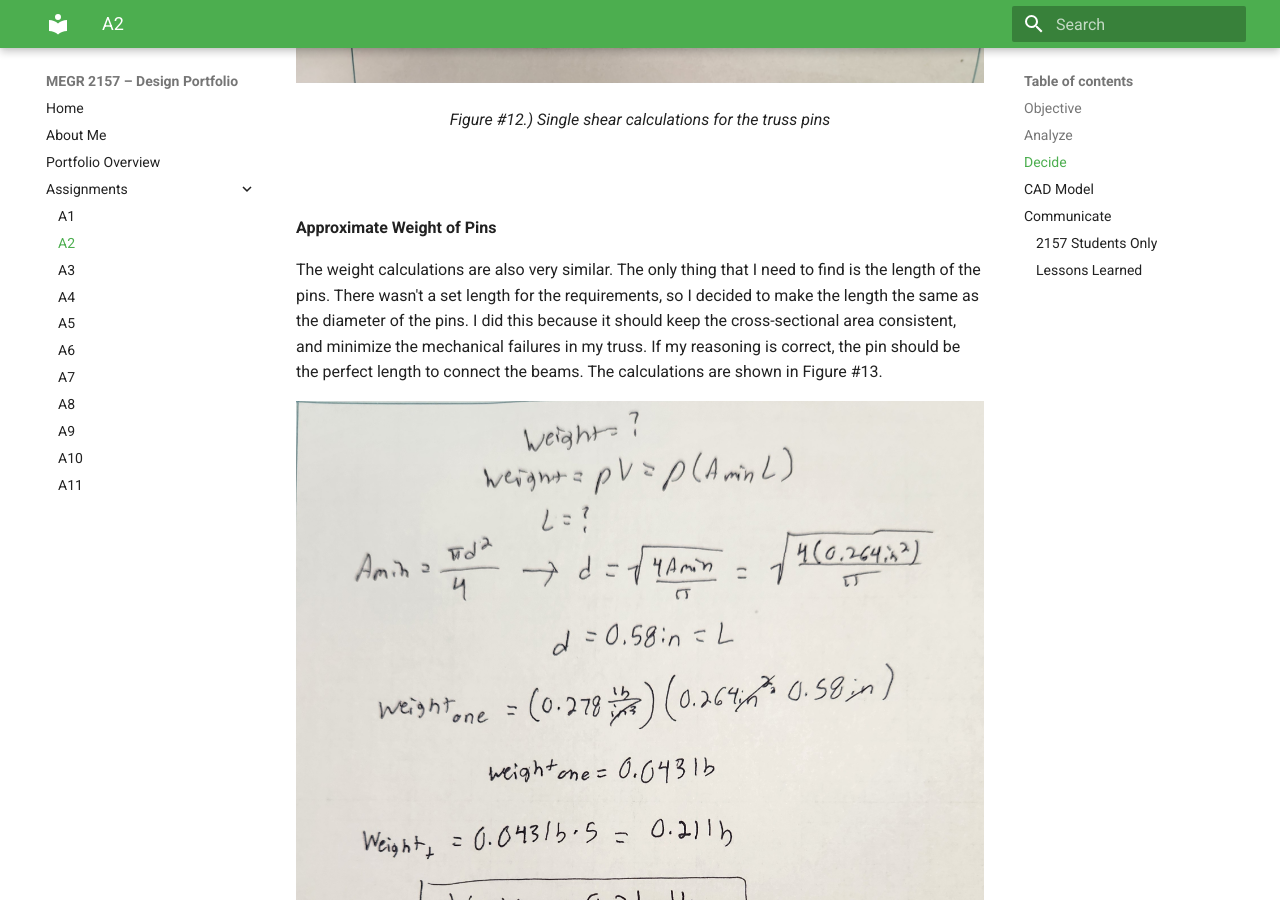
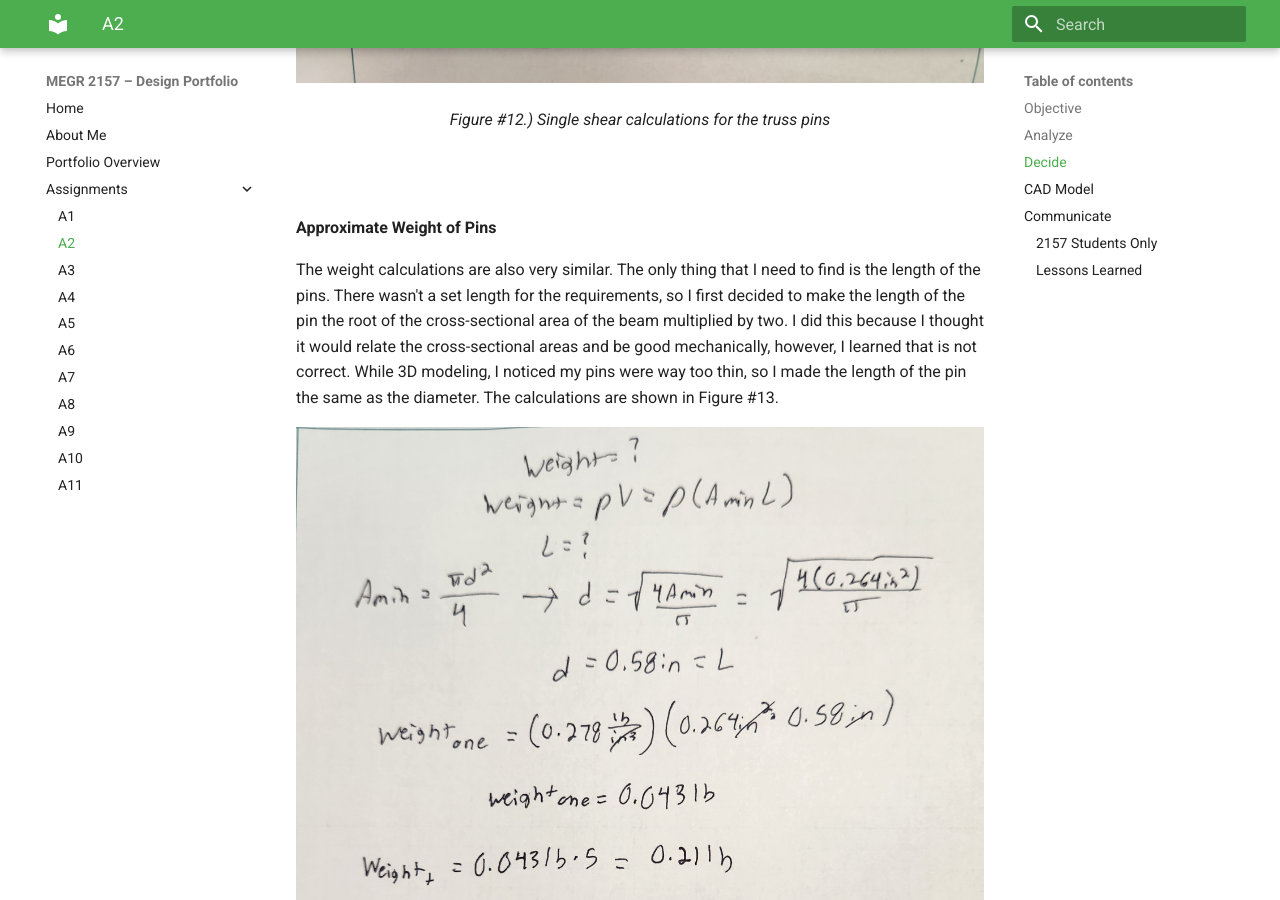
Before and after one commit to AndyChwalik/megr2157-portfolio, an MkDocs documentation site: the page built from docs/assignments/A02/index.md, in a window 1280 px wide and 900 px high, scrolled down 10336 px. Built offline with MkDocs 1.6.1 and Material for MkDocs 9.7.7, drawn with Linux system fonts in a browser that asks for light colours.

Commit message:
Update index.md

```diff
--- a/docs/assignments/A02/index.md
+++ b/docs/assignments/A02/index.md
@@ -121,7 +121,7 @@ Knowing that this a single shear reaction, the math and calculations is very sim
 
 **Approximate Weight of Pins**
 
-The weight calculations are also very similar. The only thing that I need to find is the length of the pins. There wasn't a set length for the requirements, so I decided to make the length the same as the diameter of the pins. I did this because it should keep the cross-sectional area consistent, and minimize the mechanical failures in my truss. If my reasoning is correct, the pin should be the perfect length to connect the beams. The calculations are shown in Figure #13.
+The weight calculations are also very similar. The only thing that I need to find is the length of the pins. There wasn't a set length for the requirements, so I first decided to make the length of the pin the root of the cross-sectional area of the beam multiplied by two. I did this because I thought it would relate the cross-sectional areas and be good mechanically, however, I learned that is not correct. While 3D modeling, I noticed my pins were way too thin, so I made the length of the pin the same as the diameter. The calculations are shown in Figure #13.
 
 <div align="center">
   <img src="pin_weight.jpg">
```
